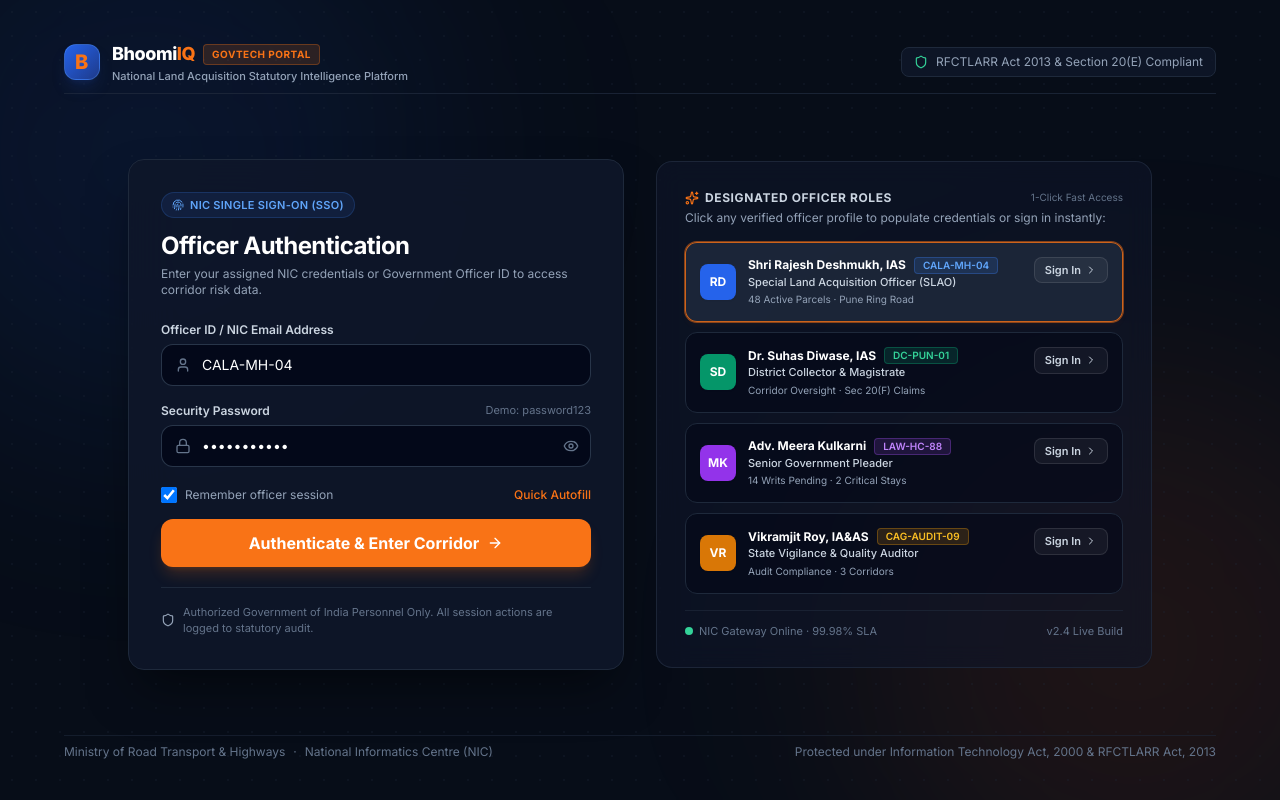
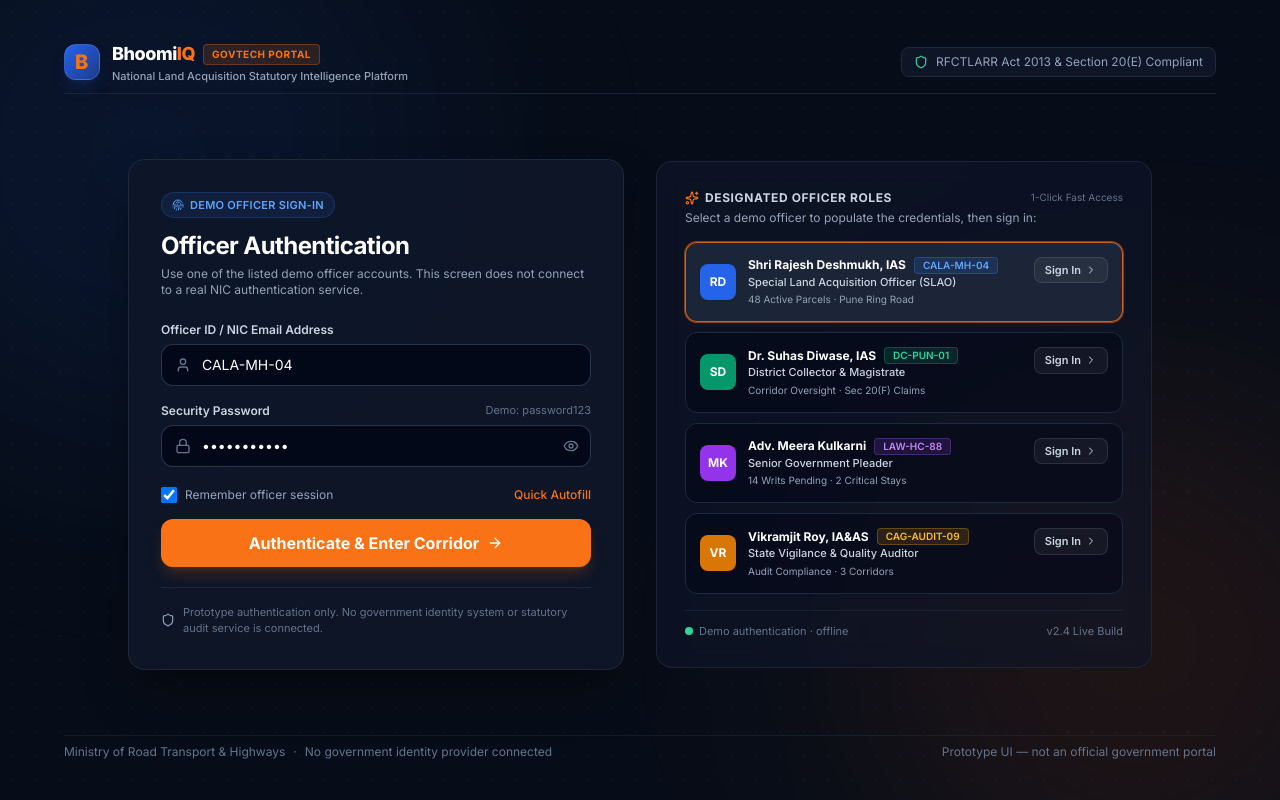
Before and after one commit to thadityarajsingh/land-acquisition-ai, a React (Vite) app: page / in a window 1280 px wide. Built offline with nearby package versions, Linux system fonts and the light colour scheme; no server answers.

Commit message:
fix: make demo authentication honest and enforce credentials

```diff
--- a/src/components/auth/LoginPage.jsx
+++ b/src/components/auth/LoginPage.jsx
@@ -68,7 +68,7 @@ export const PRESET_ACCOUNTS = [
     roleTitle: "State Vigilance & Quality Auditor",
     name: "Vikramjit Roy, IA&AS",
     designation: "Principal Director of Audit (Infrastructure)",
-    district: "Ministry of Road Transport & Highways",
+    district: "BhoomiIQ prototype",
     email: "auditor.kala@nic.in",
     avatarInitials: "VR",
     avatarBg: "bg-amber-600",
@@ -139,7 +139,11 @@ export function LoginPage({ onLogin }) {
 
     setLoading(false);
 
-    if (matchedAccount) {
+    if (!matchedAccount || password !== matchedAccount.defaultPassword) {
+      setError("Invalid demo credentials. Select a listed officer or use the displayed demo password.");
+      return;
+    }
+
     onLogin({
       id: matchedAccount.id,
       name: matchedAccount.name,
@@ -152,23 +156,8 @@ export function LoginPage({ onLogin }) {
       avatarBg: matchedAccount.avatarBg,
       badgeColor: matchedAccount.badgeColor,
       loginTime: new Date().toLocaleTimeString([], { hour: "2-digit", minute: "2-digit" }),
+      rememberMe,
     });
-    } else {
-      const initials = officerId.substring(0, 2).toUpperCase();
-      onLogin({
-        id: officerId.toUpperCase(),
-        name: `Officer ${officerId.toUpperCase()}`,
-        email: officerId.includes("@") ? officerId : `${officerId.toLowerCase()}@nic.in`,
-        role: "lao",
-        roleTitle: "Land Acquisition Officer",
-        designation: "Authorized Revenue Official",
-        district: "Infrastructure Assessment Division",
-        avatarInitials: initials,
-        avatarBg: "bg-slate-700",
-        badgeColor: "bg-slate-500/15 text-slate-300 border-slate-500/30",
-        loginTime: new Date().toLocaleTimeString([], { hour: "2-digit", minute: "2-digit" }),
-      });
-    }
   };
 
   return (
@@ -211,13 +200,13 @@ export function LoginPage({ onLogin }) {
               <div className="mb-6">
                 <div className="inline-flex items-center gap-1.5 px-2.5 py-1 rounded-full bg-blue-500/10 border border-blue-500/20 text-blue-400 text-[11px] font-semibold tracking-wide uppercase mb-3">
                   <Fingerprint className="w-3 h-3" />
-                  NIC Single Sign-On (SSO)
+                  Demo Officer Sign-In
                 </div>
                 <h2 className="text-2xl font-bold text-white tracking-tight">
                   Officer Authentication
                 </h2>
                 <p className="text-xs text-slate-400 mt-1">
-                  Enter your assigned NIC credentials or Government Officer ID to access corridor risk data.
+                  Use one of the listed demo officer accounts. This screen does not connect to a real NIC authentication service.
                 </p>
               </div>
 
@@ -306,7 +295,7 @@ export function LoginPage({ onLogin }) {
                         <circle className="opacity-25" cx="12" cy="12" r="10" stroke="currentColor" strokeWidth="4" />
                         <path className="opacity-75" fill="currentColor" d="M4 12a8 8 0 018-8v8H4z" />
                       </svg>
-                      <span>Verifying with NIC Registry...</span>
+                      <span>Checking demo credentials...</span>
                     </>
                   ) : (
                     <>
@@ -319,7 +308,7 @@ export function LoginPage({ onLogin }) {
 
               <div className="mt-5 pt-4 border-t border-slate-800 text-[11px] text-slate-500 flex items-center gap-2">
                 <Shield className="w-3.5 h-3.5 text-slate-400 shrink-0" />
-                <span>Authorized Government of India Personnel Only. All session actions are logged to statutory audit.</span>
+                <span>Prototype authentication only. No government identity system or statutory audit service is connected.</span>
               </div>
             </div>
           </div>
@@ -335,7 +324,7 @@ export function LoginPage({ onLogin }) {
                   <span className="text-[10px] text-slate-500">1-Click Fast Access</span>
                 </div>
                 <p className="text-xs text-slate-400 mt-1">
-                  Click any verified officer profile to populate credentials or sign in instantly:
+                  Select a demo officer to populate the credentials, then sign in:
                 </p>
               </div>
 
@@ -398,7 +387,7 @@ export function LoginPage({ onLogin }) {
               <div className="mt-4 pt-3 border-t border-slate-800/70 flex items-center justify-between text-[11px] text-slate-500">
                 <div className="flex items-center gap-1.5">
                   <span className="w-2 h-2 rounded-full bg-emerald-400"></span>
-                  <span>NIC Gateway Online · 99.98% SLA</span>
+                  <span>Demo authentication · offline</span>
                 </div>
                 <span>v2.4 Live Build</span>
               </div>
@@ -412,9 +401,9 @@ export function LoginPage({ onLogin }) {
         <div className="flex items-center gap-2">
           <span>Ministry of Road Transport & Highways</span>
           <span>·</span>
-          <span>National Informatics Centre (NIC)</span>
+          <span>No government identity provider connected</span>
         </div>
-        <p>Protected under Information Technology Act, 2000 & RFCTLARR Act, 2013</p>
+        <p>Prototype UI — not an official government portal</p>
       </footer>
     </div>
   );
```
Lines whose indentation alone changed are shown as unchanged.
